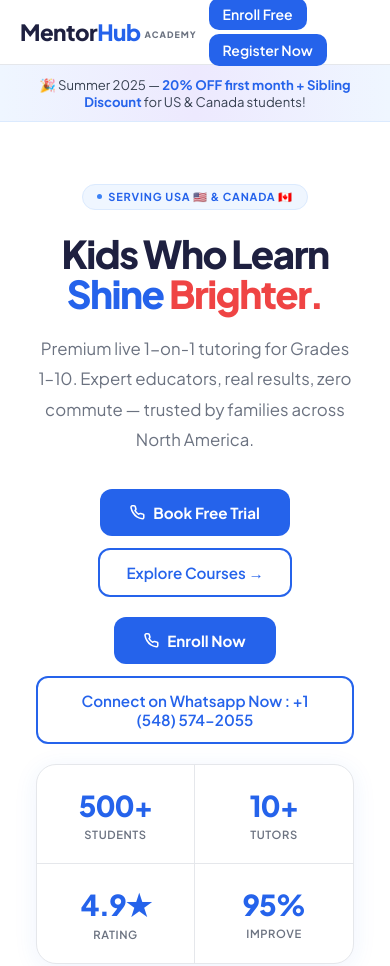
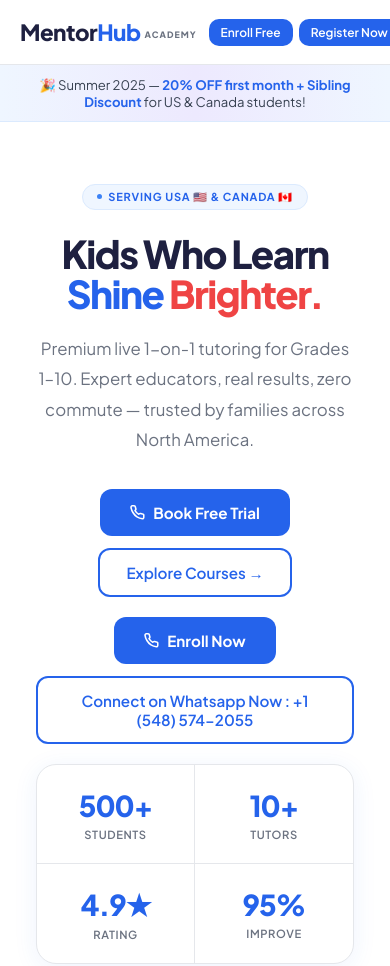
Before and after one commit to MentorHubOnline/mentorhubonline.github.io, a plain HTML site: page index.html in a window 390 px wide. Shown: the top 966 px of the page. Drawn offline with Linux system fonts and the light colour scheme.

Commit message:
Add files via upload

```diff
--- a/index.html
+++ b/index.html
@@ -229,7 +229,23 @@ footer strong{color:var(--blue2);}
   .hero h1{letter-spacing:-1.5px;}
   .cgrid{grid-template-columns:1fr;}
   .tgrid{grid-template-columns:repeat(2,1fr);}
+
 }
+@media(max-width:700px){
+  .nav-links {
+    flex-wrap: nowrap;       /* keep buttons in one row */
+    justify-content: flex-end;
+    gap: 6px;                /* tighter gap */
+  }
+  .nav-links a.nav-cta,
+  .nav-links a.btn-large {
+    padding: 6px 12px;       /* smaller buttons */
+    font-size: 0.75rem;      /* smaller text */
+    white-space: nowrap;      /* prevent wrapping */
+  }
+}
+
+
 </style>
 </head>
 <body>
```
